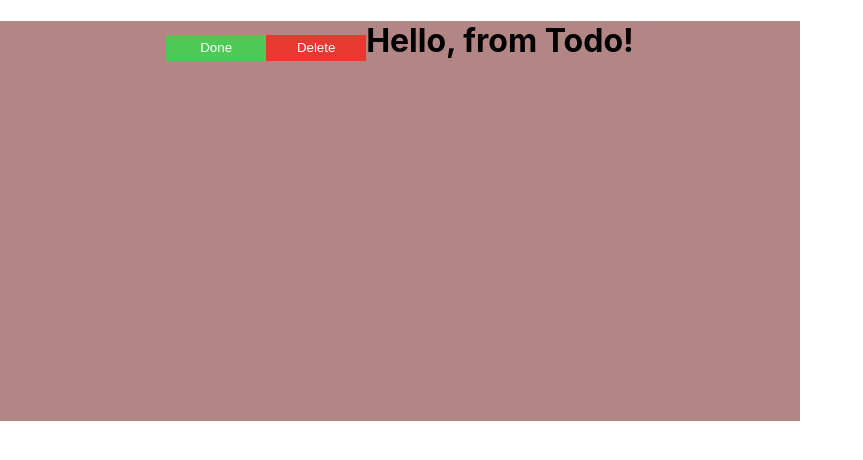
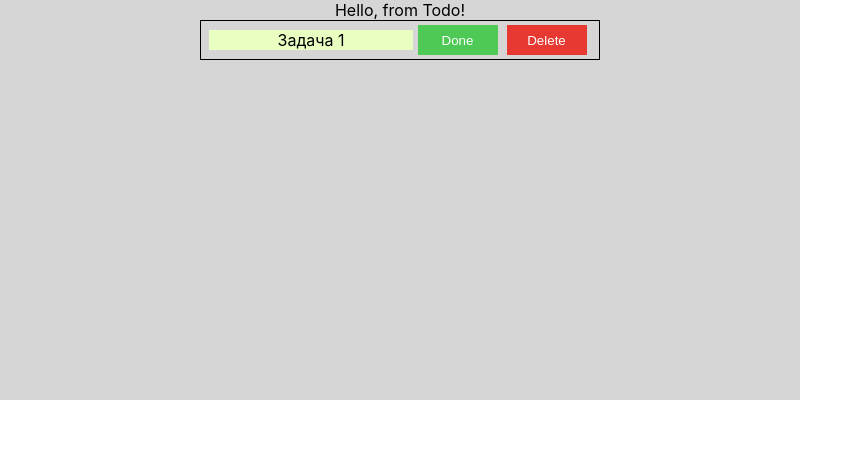
Before and after one commit to Vasya1988/ToDoReact, a React (Create React App) app: page / in a window 1280 px wide. Shown: the top 460 px of the page, without its empty margins (0-863 px from the left). Built offline with nearby package versions, Linux system fonts and the light colour scheme.

Commit message:
task css update

```diff
--- a/src/components/task/Task.js
+++ b/src/components/task/Task.js
@@ -1,11 +1,20 @@
 import classes from '../task/Task.module.css';
+import Done from '../../ui/buttons/done/Done';
+import Delete from '../../ui/buttons/delete/Delete';
+import TaskName from './taskName/TaskName';
 
 const Task = () => {
     return (
         <div
             className={classes.Task}
         >
-
+            <TaskName />
+            <div
+                className={classes.TaskButtons}
+            >
+                <Done />
+                <Delete />
+            </div>
         </div>
     )
 }
--- a/src/components/task/Task.module.css
+++ b/src/components/task/Task.module.css
@@ -0,0 +1,21 @@
+.Task {
+    max-width: 400px;
+    width: 100%;
+
+    padding: 4px 8px;
+    box-sizing: border-box;
+
+    border: 1px solid;
+
+    display: flex;
+    flex-wrap: wrap;
+    justify-content: space-between;
+    align-items: center;
+
+}
+.TaskButtons {
+    width: 100%;
+    display: flex;
+    flex: 1 1 130px;
+    justify-content: space-around;
+}
--- /dev/null
+++ b/src/components/task/taskName/TaskName.js
@@ -0,0 +1,11 @@
+import classes from '../taskName/TaskName.module.css';
+
+const TaskName = (props) => {
+    return (
+        <p
+            className={classes.TaskName}
+        >Задача 1</p>
+    )
+}
+
+export default TaskName;
--- /dev/null
+++ b/src/components/task/taskName/TaskName.module.css
@@ -0,0 +1,5 @@
+.TaskName {
+    margin: 0;
+    flex: 1 1 156px;
+    background-color: rgb(233, 255, 193);
+}
--- a/src/containers/todo/Todo.js
+++ b/src/containers/todo/Todo.js
@@ -1,16 +1,16 @@
 import classes from '../todo/Todo.module.css';
 import Delete from '../../ui/buttons/delete/Delete';
 import Done from '../../ui/buttons/done/Done';
+import Task from '../../components/task/Task';
 
 const Todo = (props) => {
     return (
-        <h1
+        <div
             className={classes.Todo}
         >
-            <Done />
-            <Delete />
             Hello, from Todo!
-        </h1>
+            <Task />
+        </div>
     )
 }
 export default Todo;
--- a/src/containers/todo/Todo.module.css
+++ b/src/containers/todo/Todo.module.css
@@ -2,5 +2,10 @@
     max-width: 800px;
     width: 100%;
     height: 400px;
-    background-color: rgb(179, 134, 134);
+
+    display: flex;
+    flex-direction: column;
+    align-items: center;
+
+    background-color: rgb(214, 214, 214);
 }
--- a/src/ui/buttons/delete/Delete.module.css
+++ b/src/ui/buttons/delete/Delete.module.css
@@ -1,7 +1,7 @@
 .Delete {
     width: 100%;
-    max-width: 100px;
-    height: 2vw;
+    max-width: 80px;
+    height: 30px;
 
     background-color: #e73832;
     color:  #fff;
--- a/src/ui/buttons/done/Done.module.css
+++ b/src/ui/buttons/done/Done.module.css
@@ -1,7 +1,7 @@
 .Done {
     width: 100%;
-    max-width: 100px;
-    height: 2vw;
+    max-width: 80px;
+    height: 30px;
 
     background-color: #4ec955;
     color:  #fff;
```
